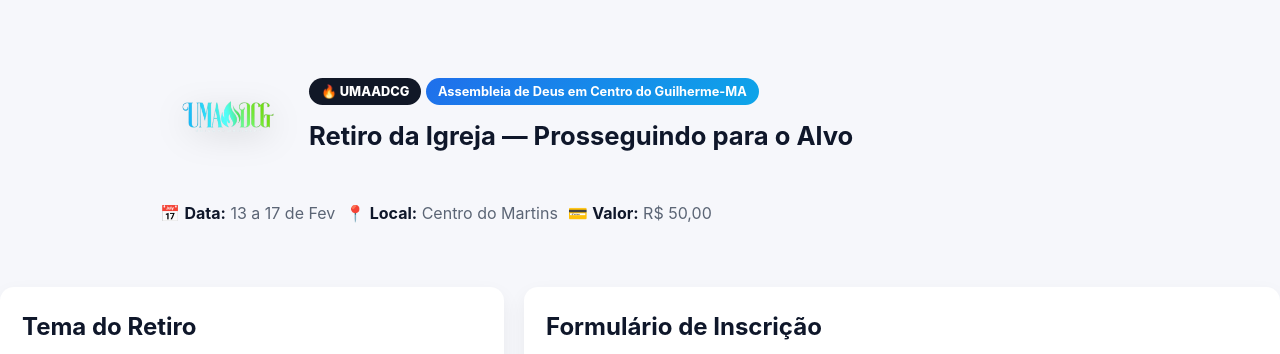
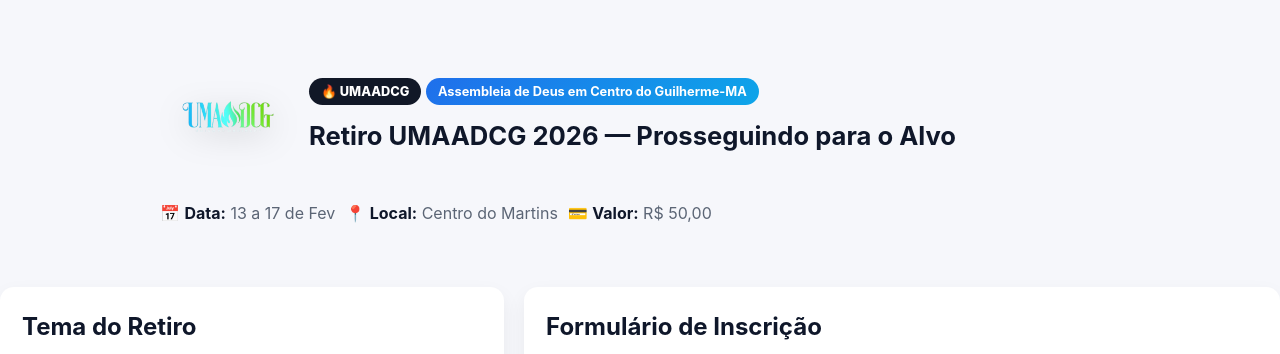
Before and after one commit to welbsonramalho/Retiro-2026, a plain HTML site: page index.html in a window 1280 px wide. Shown: the top 354 px of the page. Drawn offline with Linux system fonts and the light colour scheme.

Commit message:
Update index.html

```diff
--- a/index.html
+++ b/index.html
@@ -47,7 +47,7 @@
           <div>
             <span class="preview-tag">🔥 UMAADCG</span>
             <span class="badge">Assembleia de Deus em Centro do Guilherme-MA</span>
-            <h1>Retiro da Igreja — Prosseguindo para o Alvo</h1>
+            <h1>Retiro UMAADCG 2026 — Prosseguindo para o Alvo</h1>
           </div>
         </div>
       </div>
```
